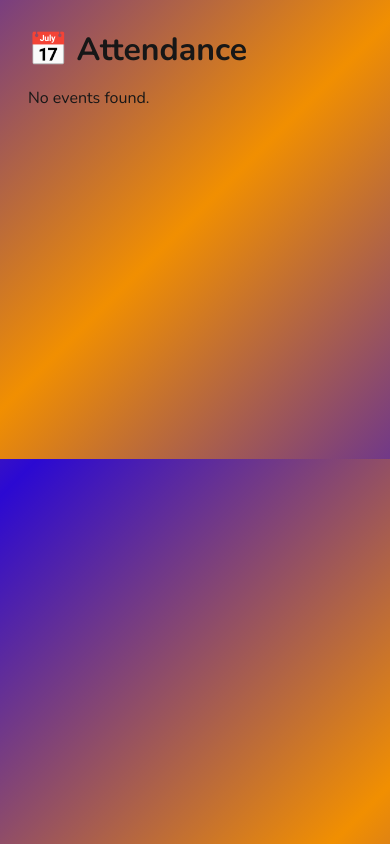
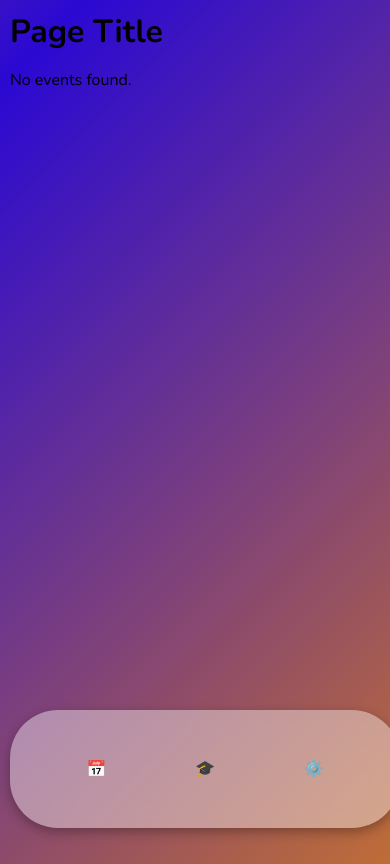
Before and after one commit to SimonSchneZzer/lsd, a Next.js app: page /dashboard/attendance in a window 390 px wide. Built offline with nearby package versions, Linux system fonts and the light colour scheme; no server answers.

Commit message:
general layouting and glass card update

```diff
--- a/src/app/dashboard/attendance/page.tsx
+++ b/src/app/dashboard/attendance/page.tsx
@@ -28,7 +28,6 @@ export default function AttendancePage() {
 
   return (
     <div>
-      <h1>📅 Attendance</h1>
       {loading ? (
         <p>Loading events...</p>
       ) : events.length === 0 ? (
--- a/src/app/dashboard/ects/page.tsx
+++ b/src/app/dashboard/ects/page.tsx
@@ -48,7 +48,6 @@ export default function ECTSPage() {
 
   return (
     <div>
-      <h1>ECTS</h1>
       {loading ? (
         <p>Loading events...</p>
       ) : events.length === 0 ? (
--- a/src/app/globals.css
+++ b/src/app/globals.css
@@ -1,12 +1,21 @@
 :root {
-  --background: #ffffff;
-  --foreground: #171717;
+  --glass-bg: rgba(0, 0, 0, 0.5);
+  --glass-color: #fff;
+  --glass-radius: 3rem;
+  --glass-padding: 2rem;
+  --glass-margin-bottom: 1rem;
+  --glass-blur: 10px;
+
+  --layout-padding-desktop: 20px;
+  --layout-padding-mobile: 10px;
+  --side-nav-width: 17em;
+  --main-content-padding-bottom: 4rem;
 }
 
-@media (prefers-color-scheme: dark) {
+@media (prefers-color-scheme: light) {
   :root {
-    --background: #0a0a0a;
-    --foreground: #ededed;
+    --glass-bg: rgba(255, 255, 255, 0.4);
+    --glass-color: #000;
   }
 }
 
@@ -14,6 +23,7 @@ html,
 body {
   max-width: 100vw;
   overflow-x: hidden;
+  margin: 0;
 }
 
 body {
@@ -22,7 +32,7 @@ body {
   font-family: 'Nunito', sans-serif;
   -webkit-font-smoothing: antialiased;
   -moz-osx-font-smoothing: grayscale;
-  padding: 20px; /* TODO: only for desktop right now */
+  padding: var(--layout-padding-desktop);
 }
 
 * {
@@ -35,7 +45,8 @@ h2,
 h3,
 h4,
 h5,
-h6 {
+h6,
+ul {
   margin: 0;
   padding: 0;
 }
@@ -45,21 +56,71 @@ a {
   text-decoration: none;
 }
 
-ul {
-  padding: 0;
+.glassCard {
+  background: var(--glass-bg);
+  border-radius: var(--glass-radius);
+  padding: var(--glass-padding);
+  margin-bottom: var(--glass-margin-bottom);
+
+  backdrop-filter: blur(var(--glass-blur));
+  -webkit-backdrop-filter: blur(var(--glass-blur));
+  color: var(--glass-color);
+  box-shadow: 0 4px 12px rgba(0, 0, 0, 0.3);
 }
 
-.glassCard { /* TODO: convert to component */
-  background: rgba(0, 0, 0, 0.5); /* TODO: Set Variable */
-  border-radius: 1rem;
-  padding: 1rem;
-
-  margin-bottom: 1rem;
-  backdrop-filter: blur(10px);
-  -webkit-backdrop-filter: blur(10px);
-  color: #fff;
+/* ===== Layout Styles ===== */
+.layout {
+  display: flex;
+  min-height: 100vh;
 }
 
+.side-nav {
+  display: block;
+  width: var(--side-nav-width);
+}
+
+.bottom-nav {
+  display: none;
+}
+
+.main-content {
+  flex-grow: 1;
+}
+
+/* Mobile styles */
+@media (max-width: 768px) {
+  .layout {
+    flex-direction: column;
+  }
+
+  .side-nav {
+    display: none;
+  }
+
+  .bottom-nav {
+    display: block;
+    position: fixed;
+    bottom: 0;
+    width: 100%;
+    z-index: 10;
+  }
+
+  .bottom-nav-list {
+    display: flex;
+    justify-content: space-around;
+    padding: 1rem 0;
+  }
+
+  .main-content {
+    padding-bottom: var(--main-content-padding-bottom);
+  }
+
+  body {
+    padding: var(--layout-padding-mobile);
+  }
+}
+
+/* Dark theme */
 @media (prefers-color-scheme: dark) {
   html {
     color-scheme: dark;
--- a/src/app/layout.tsx
+++ b/src/app/layout.tsx
@@ -1,9 +1,12 @@
 import './globals.css'
 import '../styles/background.css'
 import type { Metadata } from 'next'
+import SideNav from '../components/SideNav'
+import BottomNav from '../components/BottomNav'
+import Header from '../components/Header'
 
 export const metadata: Metadata = {
-  title: 'Attendance Dashboard',
+  title: 'Lazy Student Dashboard',
   description: 'Dashboard for ECTS and attendance tracking',
 }
 
@@ -15,7 +18,20 @@ export default function RootLayout({
   return (
     <html lang="en">
       <body>
-        {children}
+        <div className="layout">
+          <aside className="side-nav glassCard">
+            <SideNav />
+          </aside>
+
+          <main className="main-content">
+            <Header />
+            {children}
+          </main>
+
+          <footer className="bottom-nav glassCard">
+            <BottomNav />
+          </footer>
+        </div>
       </body>
     </html>
   )
--- /dev/null
+++ b/src/components/BottomNav.tsx
@@ -0,0 +1,11 @@
+export default function BottomNav() {
+    return (
+      <nav>
+        <ul className="bottom-nav-list">
+          <li>📅</li>
+          <li>🎓</li>
+          <li>⚙️</li>
+        </ul>
+      </nav>
+    )
+  }
--- /dev/null
+++ b/src/components/Header.tsx
@@ -0,0 +1,3 @@
+export default function Header() {
+    return <header><h1>Page Title</h1></header>
+  }
--- /dev/null
+++ b/src/components/SideNav.tsx
@@ -0,0 +1,12 @@
+export default function SideNav() {
+    return (
+      <nav>
+        <h1>Lazy Student Dashboard</h1>
+        <ul>
+          <li>📅 Attendance</li>
+          <li>🎓 ECTS</li>
+          <li>⚙️ Settings</li>
+        </ul>
+      </nav>
+    )
+  }
```
